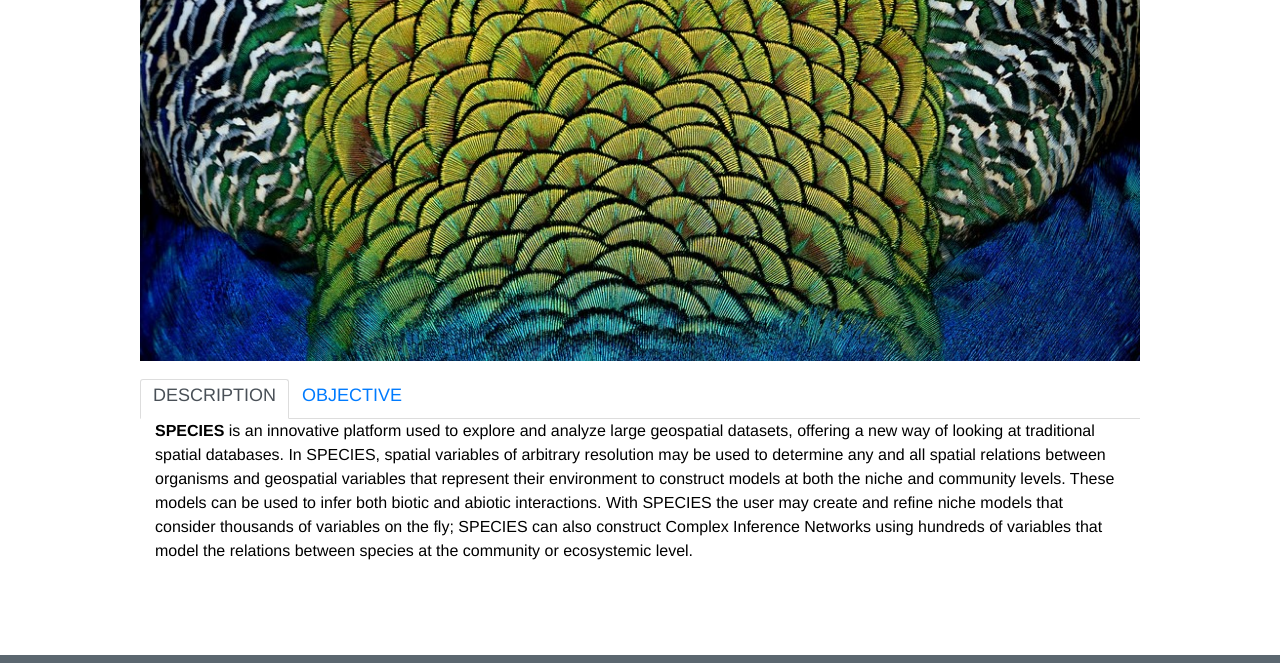
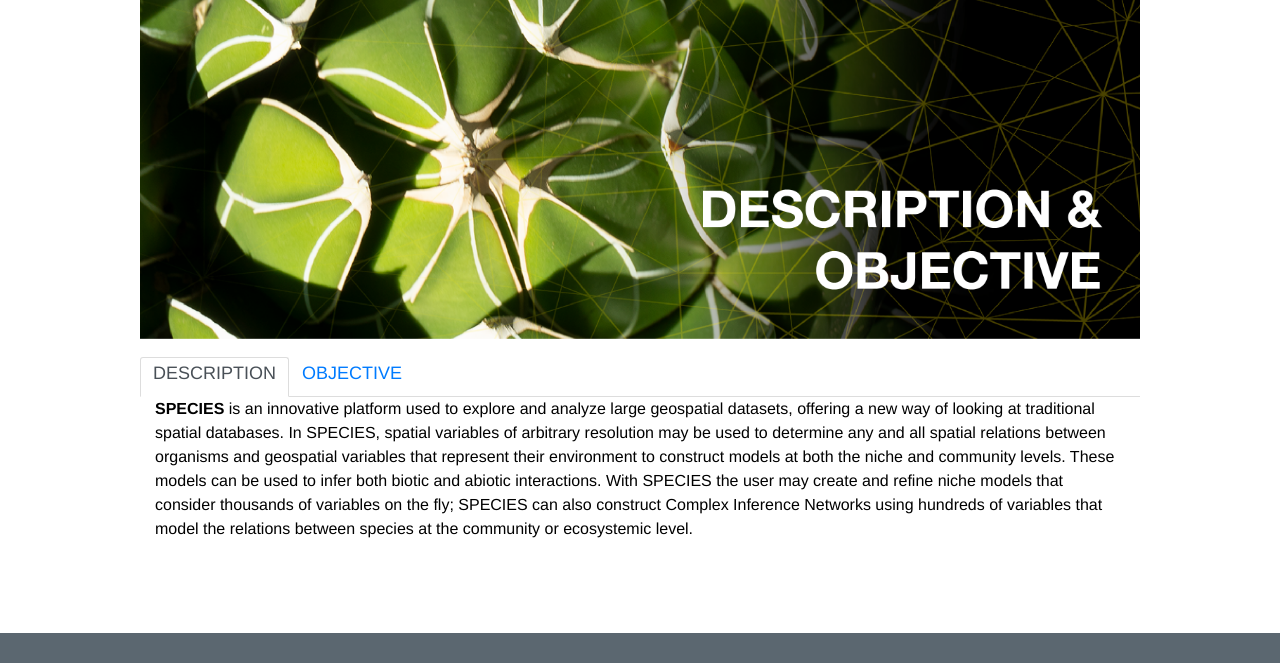
Before and after one commit to jesestsana93/SPECIES, a plain HTML site: page species.html in a window 1280 px wide. Shown: the part 105-768 px from the top of the page. Drawn offline with Linux system fonts and the light colour scheme.

Commit message:
Add banner description

```diff
--- a/species.html
+++ b/species.html
@@ -45,7 +45,7 @@
 			</div>
 
 	    	<div class="cont">
-	  			<img src="image/banner/20779300743_d5ed38f4e6_b.jpg" alt="BannerSpecies" class="image-responsive"><br> <br>
+	  			<img src="image/banner/Banner Objetivos-Descripcion-01.png" alt="BannerSpecies" class="image-responsive"><br> <br>
 	  			<div class="row">
 	  				<div class="col-md-12">
 
```
Also changed, not shown: image/banner/Banner Objetivos-Descripcion-01.png (added).
